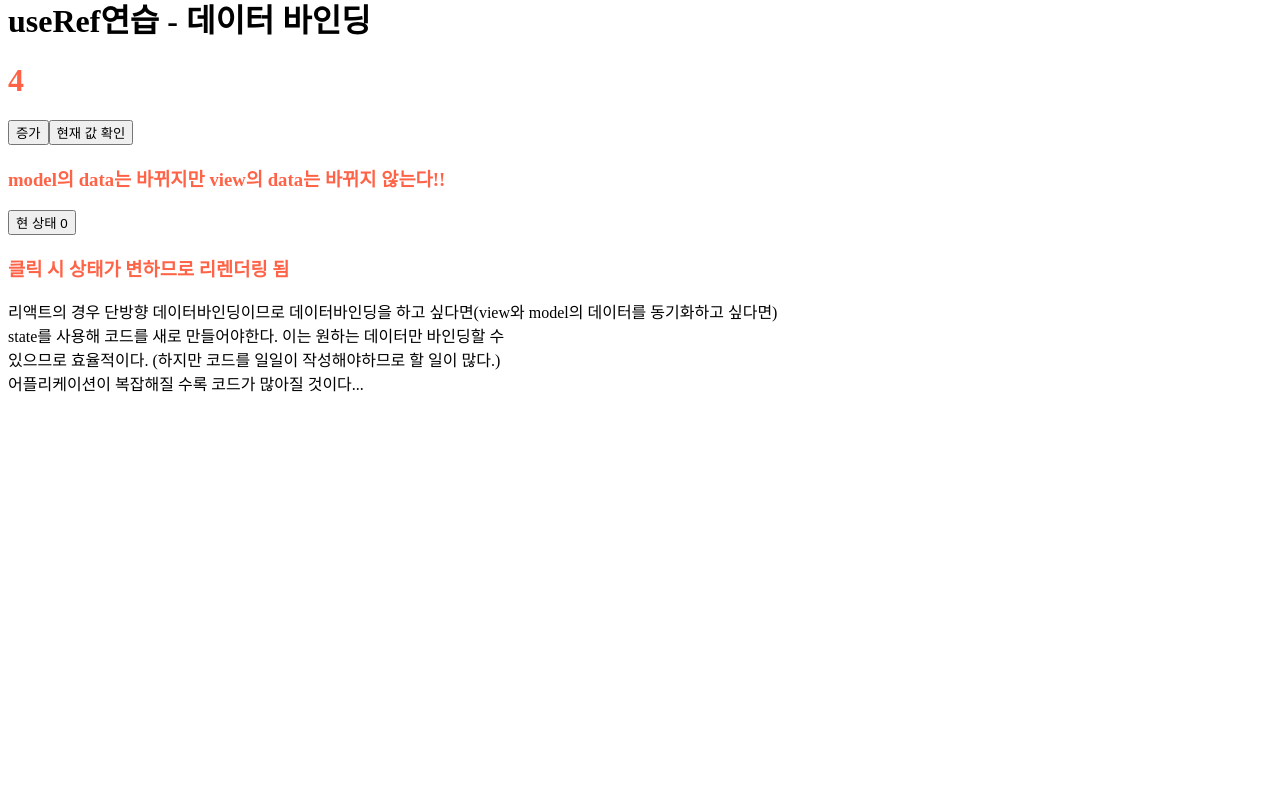
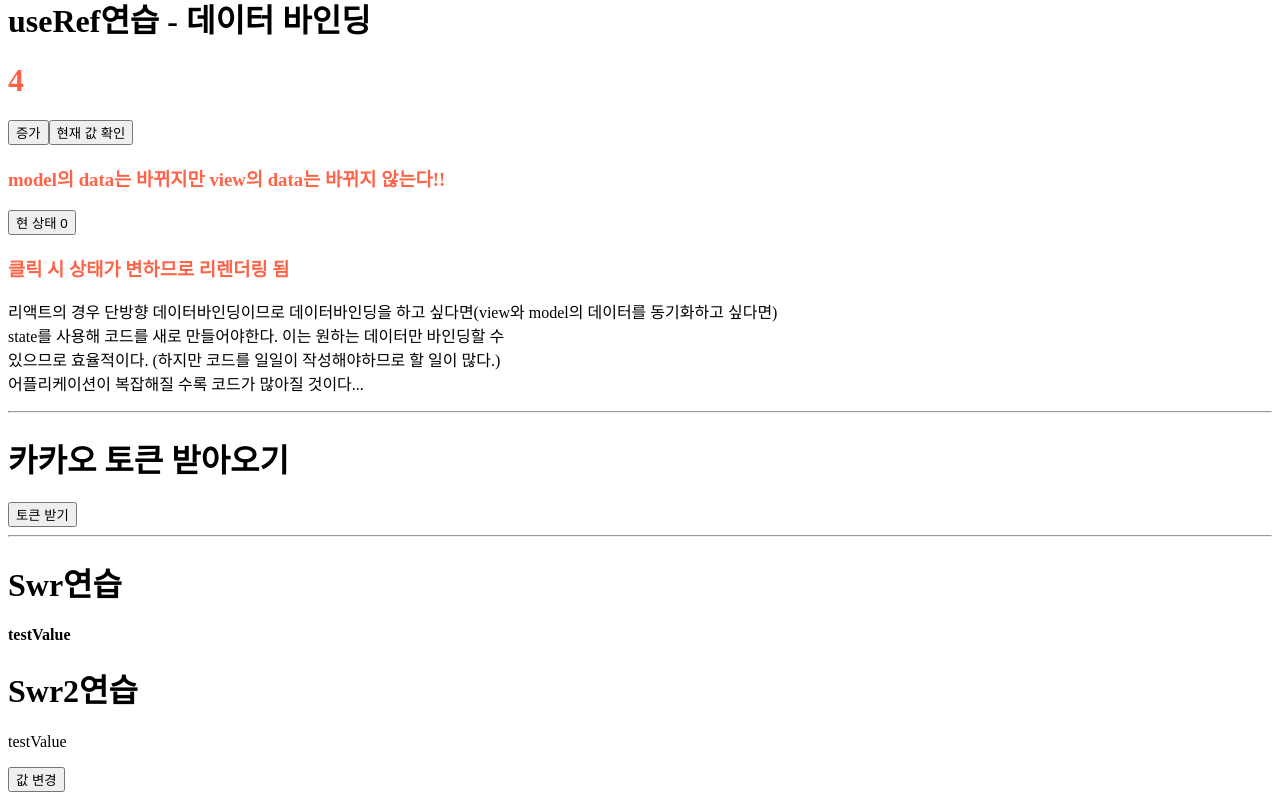
Before and after one commit to umcondo/MAPO_html-css, a React (Create React App) app in the folder reactcra/: page /swr in a window 1280 px wide. Shown: the part 788-1588 px from the top of the page. Before the commit the page ends 1199 px from the top, so only its background shows below. Built offline with nearby package versions, Linux system fonts and the light colour scheme.

Commit message:
swr 연습 1

```diff
--- a/reactcra/src/App.js
+++ b/reactcra/src/App.js
@@ -8,6 +8,9 @@ import CreateUser from "./components/CreateUser";
 import UseEffect from "./components/UseEffect";
 import useInputs from "./components/UseInputs";
 import DataBinding from "./DataBinding";
+import GetKaKao from "./components/GetKaKao";
+import Swr from "./components/Swr";
+import Swr2 from "./components/Swr2";
 
 const countActiveUser = (users) => {
   console.log("활성 사용자를 세는중 ...");
@@ -97,6 +100,11 @@ function App() {
       <div>{count}</div>
       <h1>useRef연습 - 데이터 바인딩</h1>
       <DataBinding />
+      <hr />
+      <GetKaKao />
+      <hr />
+      <Swr />
+      <Swr2 />
     </div>
   );
 }
--- /dev/null
+++ b/reactcra/src/components/Auth.js
@@ -0,0 +1,5 @@
+const Auth = () => {
+  const code = new URL(window.location.href).searchParams.get("code");
+  return <div>{code}</div>;
+};
+export default Auth;
--- /dev/null
+++ b/reactcra/src/components/GetKaKao.jsx
@@ -0,0 +1,21 @@
+import axios from "axios";
+
+const GetKaKao = () => {
+  const onGetKakaoToken = () => {
+    axios
+      // .get("https://hee-backend.shop:7179/auth/kakao", {
+      .get("/auth/kakao", {
+        withCredentials: true,
+      })
+      .then((response) => console.log(response.data))
+      .catch((error) => console.dir(error));
+  };
+  return (
+    <div>
+      <h1>카카오 토큰 받아오기</h1>
+      <button onClick={onGetKakaoToken}>토큰 받기</button>
+    </div>
+  );
+};
+
+export default GetKaKao;
--- /dev/null
+++ b/reactcra/src/components/Swr.jsx
@@ -0,0 +1,15 @@
+import useSWR from "swr";
+import { useTestSWR } from "../utils/useTestSWR";
+
+const Swr = () => {
+  const { data } = useTestSWR();
+
+  return (
+    <div>
+      <h1>Swr연습</h1>
+      <h4>{data}</h4>
+    </div>
+  );
+};
+
+export default Swr;
--- /dev/null
+++ b/reactcra/src/components/Swr2.jsx
@@ -0,0 +1,20 @@
+import useSWR from "swr";
+import { useTestSWR } from "../utils/useTestSWR";
+
+const Swr2 = () => {
+  const { data, mutate } = useTestSWR();
+
+  const onChangeData = () => {
+    const value = prompt("값을 입력하세요");
+    mutate(value);
+  };
+  return (
+    <div>
+      <h1>Swr2연습</h1>
+      <p>{data}</p>
+      <button onClick={onChangeData}>값 변경</button>
+    </div>
+  );
+};
+
+export default Swr2;
--- /dev/null
+++ b/reactcra/src/utils/useTestSWR.jsx
@@ -0,0 +1,16 @@
+import useSWR from "swr";
+
+let testValue = "testValue";
+export function useTestSWR() {
+  const { data, mutate } = useSWR("testSWR", () => {
+    return testValue;
+  });
+
+  return {
+    data,
+    mutate: (value) => {
+      testValue = value;
+      return mutate();
+    },
+  };
+}
```
Also changed, not shown: reactcra/package.json (+6 -1 lines), 1 other file (tests, documents, lock files or other folders).
